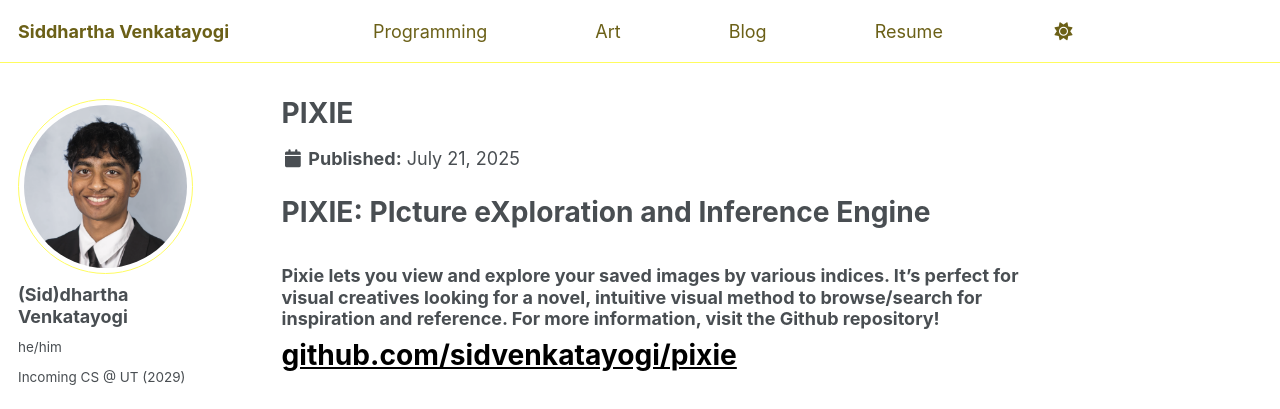
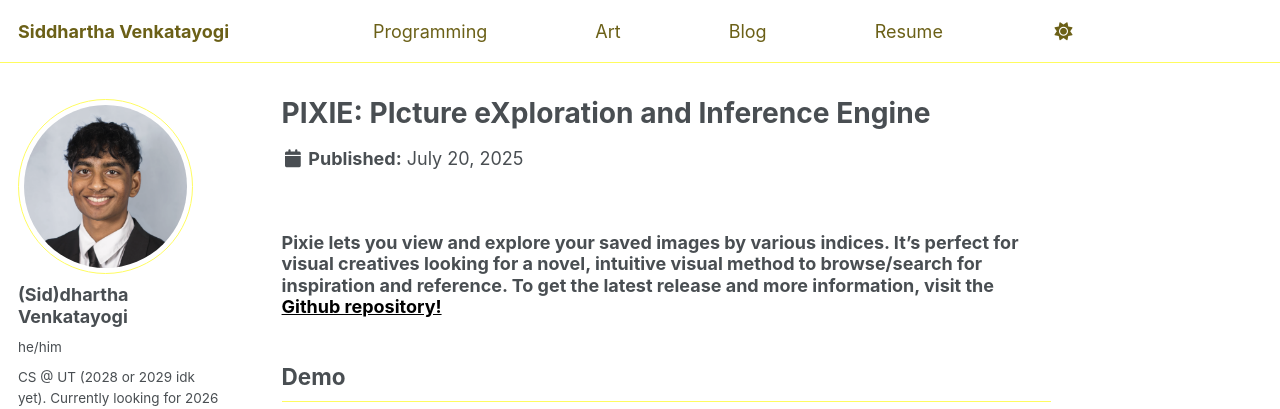
Before and after one commit to sidvenkatayogi/sidvenkatayogi.github.io, a Jekyll site: the page built from _programming/program_03.md, in a window 1280 px wide and 900 px high, cut to the strip 0-409 px from the top of the window. Built offline with Jekyll 4.4.1, drawn with Linux system fonts in a browser that asks for light colours; some of the changed text lies outside the part shown.

Commit message:
add blog post pixie and other stuff

```diff
--- a/_config.yml
+++ b/_config.yml
@@ -25,7 +25,7 @@
   avatar           : "hdsht.png"
   name             : "(Sid)dhartha Venkatayogi"
   pronouns         : "he/him"
-  bio              : "Incoming CS @ UT (2029)"
+  bio              : "CS @ UT (2028 or 2029 idk yet). Currently looking for 2026 Internships."
   location         : "Austin, Texas"
   employer         : "University of Texas at Austin"
   uri              : # URL
@@ -242,8 +242,8 @@
       author_profile: true
       read_time: true
       comments: true
-      share: true
-      related: true
+      share: false
+      related: false
   # _pages
   - scope:
       path: ""
--- a/_pages/programming.html
+++ b/_pages/programming.html
@@ -4,11 +4,10 @@
 permalink: /programming/
 author_profile: true
 ---
-I haven't focused on projects that much in the past, but this will look much more full after this summer.
 
 {% include base_path %}
 
-{% assign sorted_posts = site.programming | sort: "title" | reverse %}
+{% assign sorted_posts = site.programming | sort: "order" | reverse %}
 {% for post in sorted_posts %}
 <div class="{{ include.type | default: 'list' }}__item">
   <article class="archive__item" itemscope itemtype="http://schema.org/CreativeWork">
--- a/_programming/program_03.md
+++ b/_programming/program_03.md
@@ -1,16 +1,14 @@
 ---
-title: "PIXIE"
+title: "PIXIE: PIcture eXploration and Inference Engine"
 excerpt: "<img src='/images/pixie_social_preview.png' width='500' height='auto'>"
 collection: programming
 permalink: /programming/pixie/
+date: "2025-07-20"
+order: 3
 # layout: default
 github: github.com/sidvenkatayogi/pixie
 ---
-# PIXIE: PIcture eXploration and Inference Engine
-### Pixie lets you view and explore your saved images by various indices. It's perfect for visual creatives looking for a novel, intuitive visual method to browse/search for inspiration and reference. For more information, visit the Github repository!
-# [github.com/sidvenkatayogi/pixie](https://github.com/sidvenkatayogi/pixie)
+### Pixie lets you view and explore your saved images by various indices. It's perfect for visual creatives looking for a novel, intuitive visual method to browse/search for inspiration and reference. To get the latest release and more information, visit the [Github repository!](https://github.com/sidvenkatayogi/pixie)
 
 ## Demo
 <iframe width="560" height="315" src="https://www.youtube.com/embed/1uvD84H6gYE?si=GGdSo5sIZsoIyJXm" title="YouTube video player" frameborder="0" allow="accelerometer; autoplay; clipboard-write; encrypted-media; gyroscope; picture-in-picture; web-share" referrerpolicy="strict-origin-when-cross-origin" allowfullscreen></iframe>
-
-<img src='images/pixie_screenshot.jpeg'>
```
Also changed, not shown: _pages/about.md (+2 -3 lines), _posts/2025-07-20-blog-post.md (added, +66 -0 lines), _programming/program_01.md (+3 -11 lines), _programming/program_02.md (+3 -2 lines), 1 other file.
